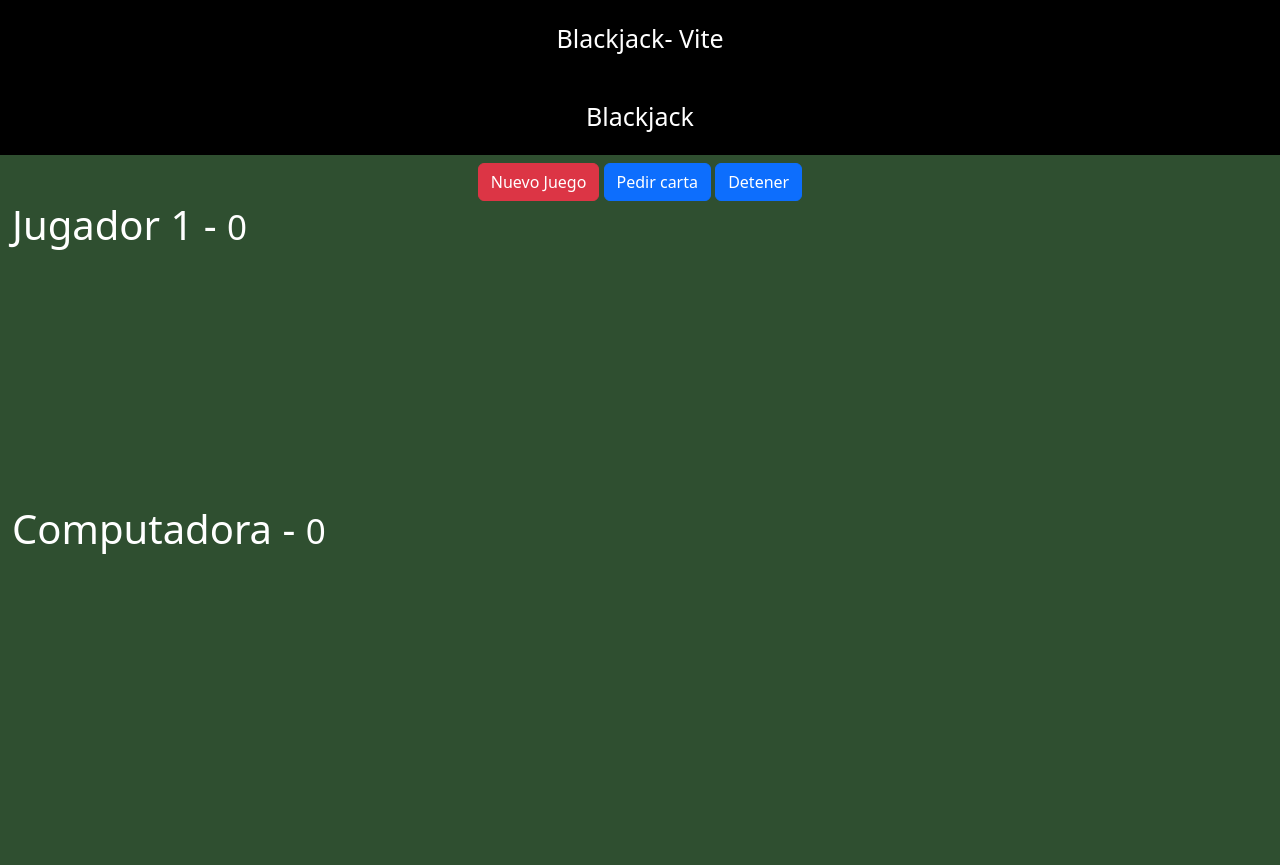
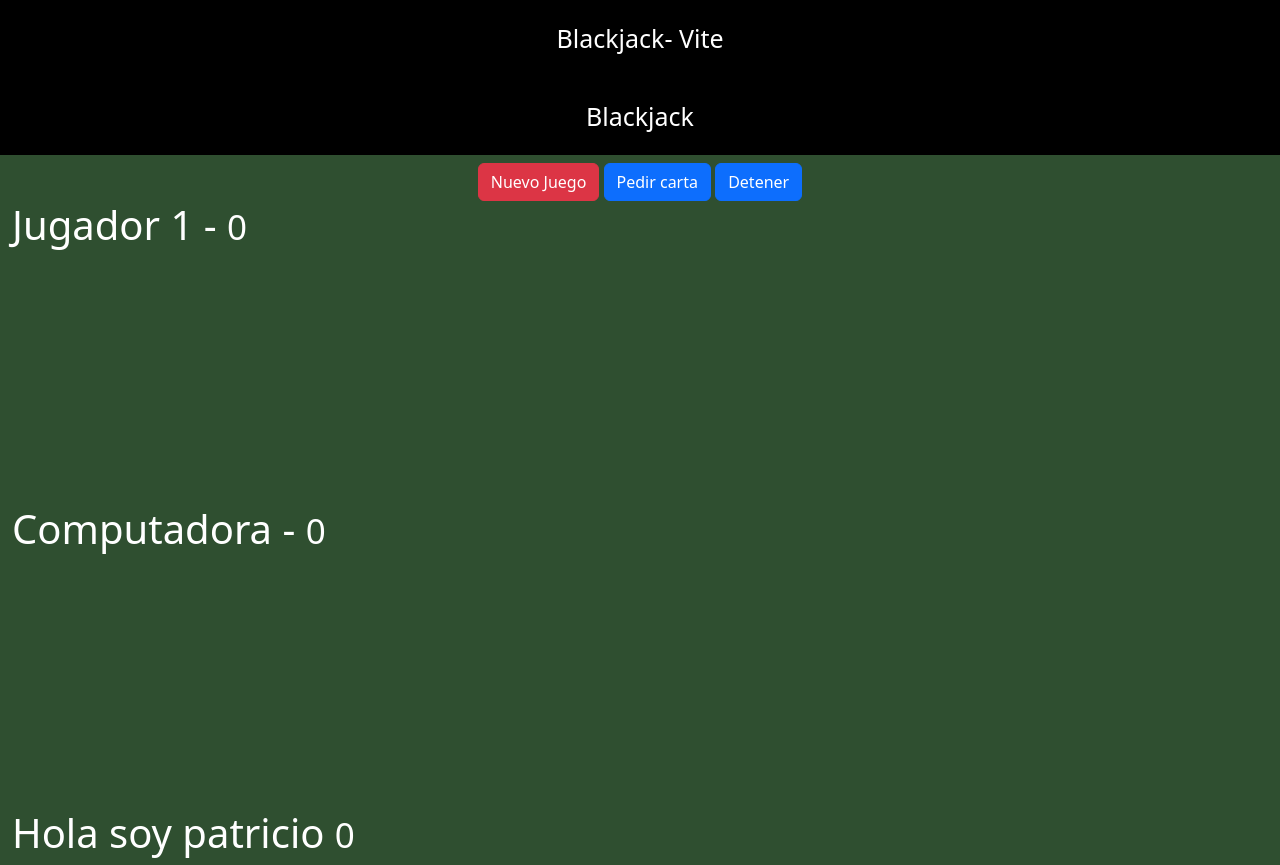
Before and after one commit to erickG01/BlackJack, a website built with Vite: page index.html in a window 1280 px wide. Before the commit the page ends 801 px from the top, so only its background shows below. Built offline with nearby package versions, Linux system fonts and the light colour scheme.

Commit message:
subi mis cambios y soy patricio

```diff
--- a/index.html
+++ b/index.html
@@ -49,6 +49,14 @@
       </div>
   </div>
 
+  <div class="row container mt-2">
+    <div class="col">
+
+        <h1>Hola soy patricio <small>0</small></h1>
+
+
+    </div>
+</div>
 
     <div id="app"></div>
     <script type="module" src="./main.js"></script>
```
Also changed, not shown: patricio.html (added, +11 -0 lines).
